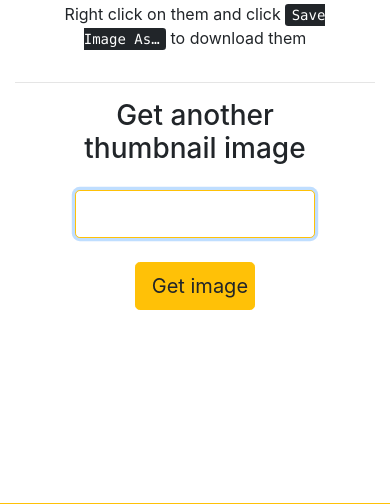
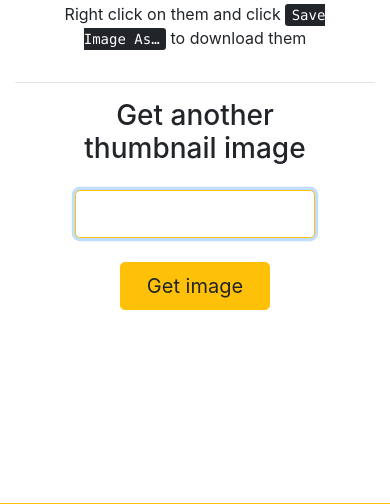
Before and after one commit to edjw/get-youtubethumbnails, a Flask app: template app/templates/submit.html in a window 390 px wide. Shown: the part 205-709 px from the top of the page. Run offline with Flask 2, Linux system fonts and the light colour scheme; the template is opened without the code that fills it, so the values that code supplies are empty; some libraries are stand-ins or nearby versions.

Commit message:
fix button width on small screen sizes

```diff
--- a/app/static/css/main.css
+++ b/app/static/css/main.css
@@ -10,6 +10,10 @@ a:hover {
 
 a {
     border-bottom: 2px solid #007bff;
+}
+
+.url_submit_button {
+    min-width: 150px;
 }
 
 
```
